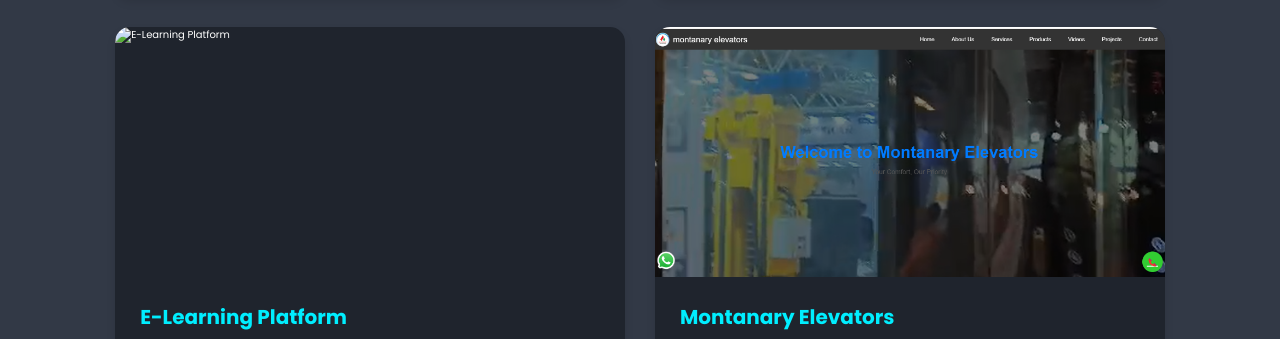
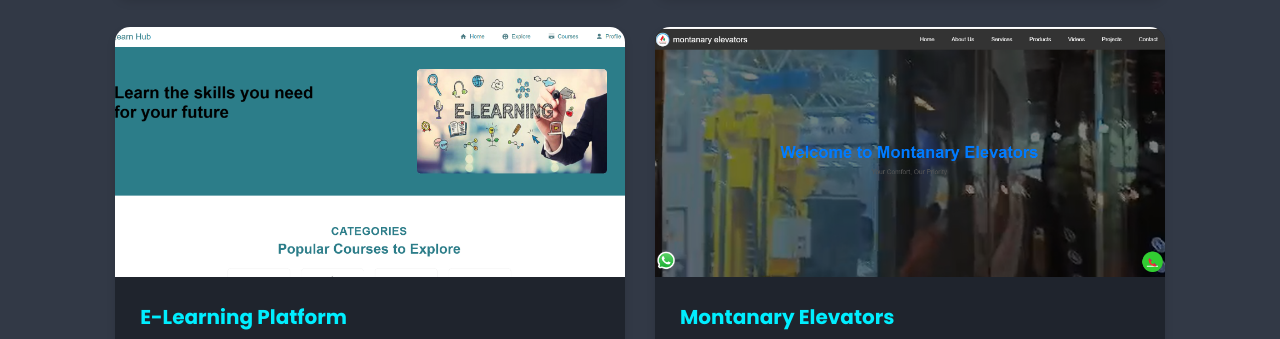
Before and after one commit to ravitejaungrala/protiflio, a plain HTML site: page index.html in a window 1280 px wide. Shown: the part 5383-5722 px from the top of the page. Drawn offline with nearby package versions, Linux system fonts and the light colour scheme.

Commit message:
Update index.html

```diff
--- a/index.html
+++ b/index.html
@@ -383,7 +383,7 @@
             <!-- Project 5 - E-Learning Platform -->
             <div class="portfolio-box" data-category="web" data-id="e-learning">
                 <div class="portfolio-img-container">
-                    <img src="e_learning.jpg" alt="E-Learning Platform">
+                    <img src="elearning.png" alt="E-Learning Platform">
                     <div class="portfolio-hover">
                         <div class="hover-content">
                             <span class="project-date">2023</span>
```
